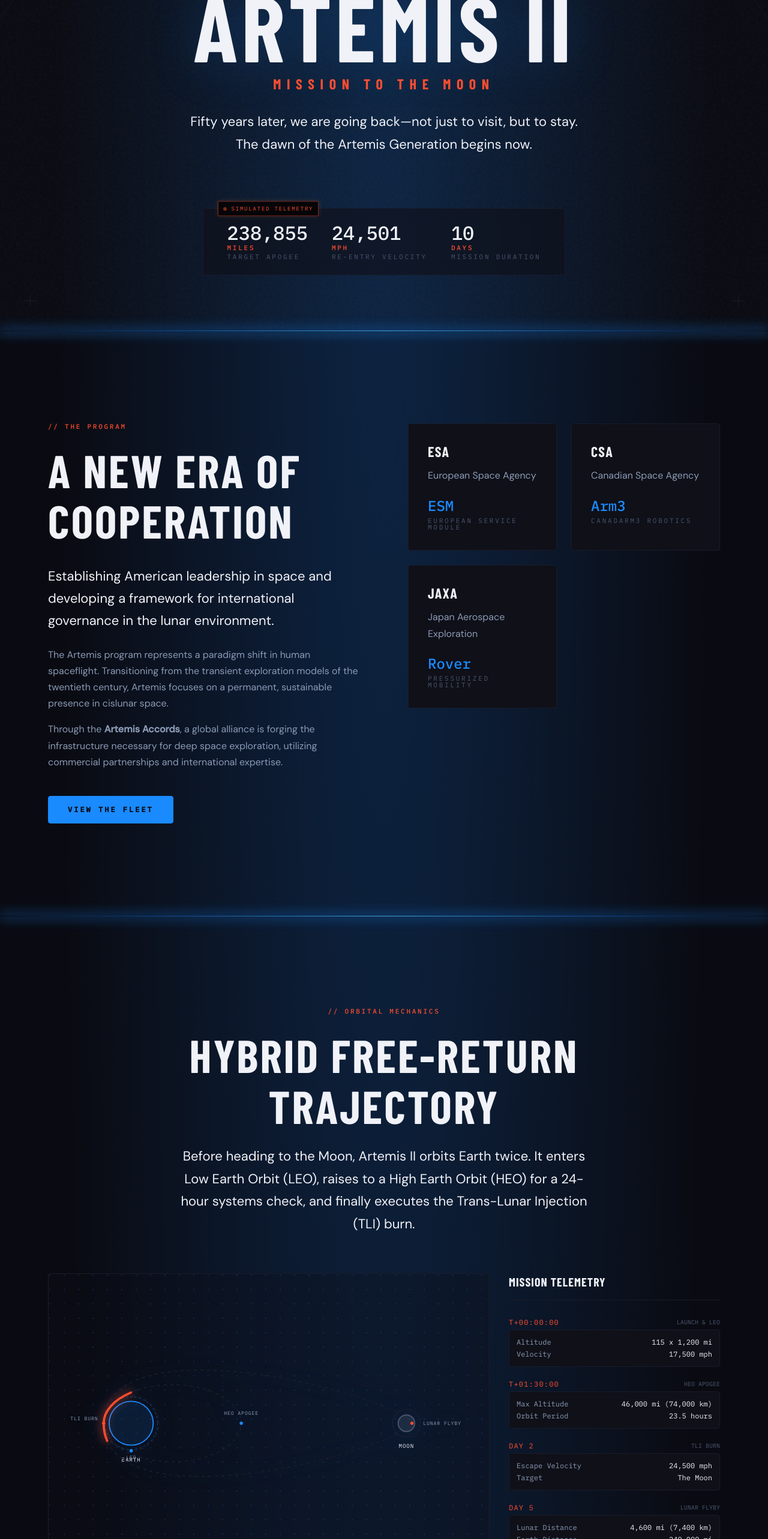
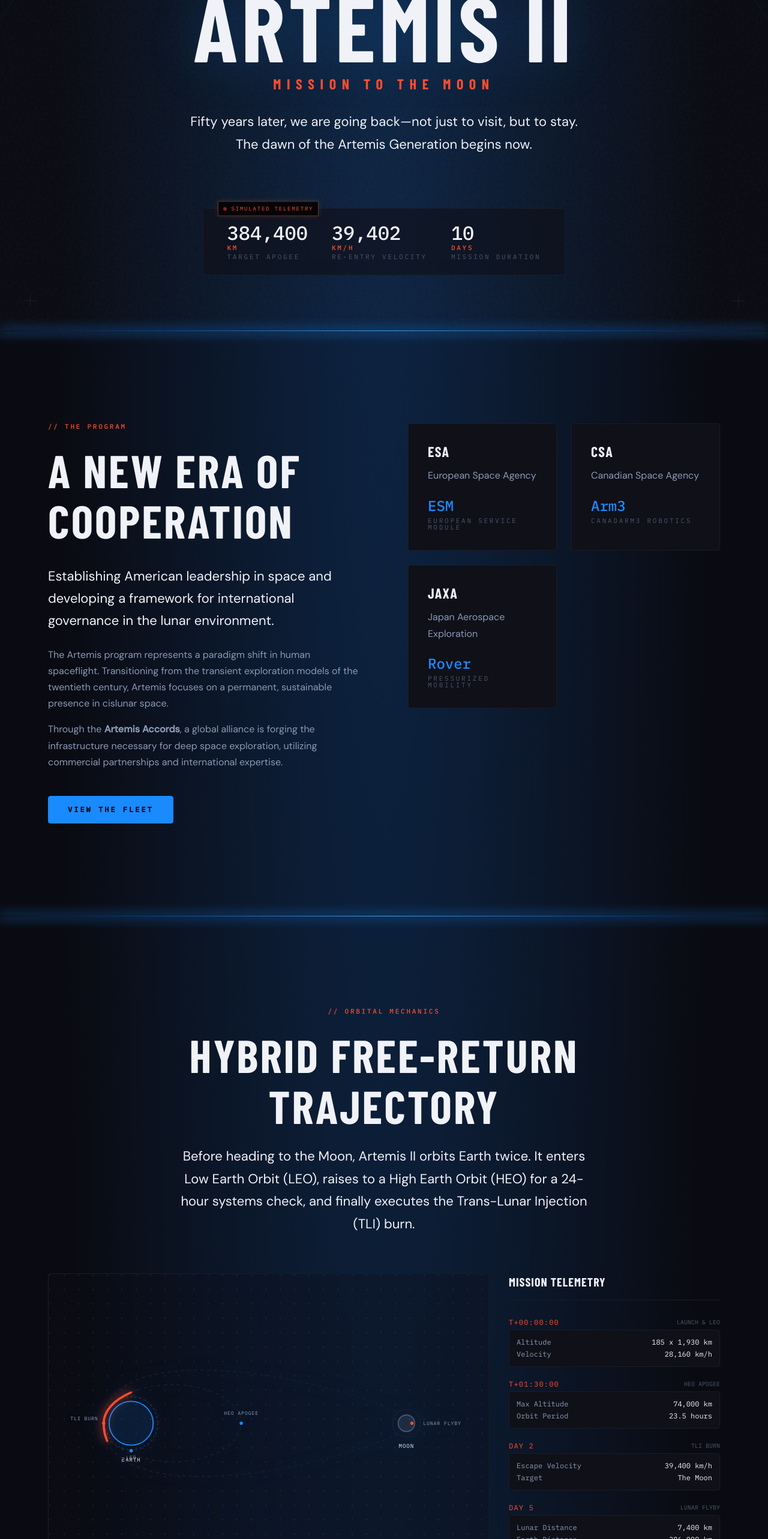
Before and after one commit to totaro/Artemis-II-Mission, a React (Vite) app: page / in a window 1280 px wide. Shown: the part 234-2800 px from the top of the page at 60% size. Built offline with nearby package versions, Linux system fonts and the light colour scheme; a web font is replaced by a local one.

Commit message:
feat: Update telemetry and data units
Updates the displayed telemetry units from imperial to metric for better global understanding. Also adjusts the simulated velocity to reflect a more accurate representation of the Artemis II mission parameters.

```diff
--- a/src/App.tsx
+++ b/src/App.tsx
@@ -5,14 +5,14 @@
 
 const comparisonData = [
   {
-    metric: 'Thrust (M lbs)',
-    Apollo: 7.5,
-    Artemis: 8.8,
+    metric: 'Thrust (M kg)',
+    Apollo: 3.4,
+    Artemis: 3.99,
   },
   {
-    metric: 'Volume (100 cu ft)',
-    Apollo: 2.1,
-    Artemis: 3.3,
+    metric: 'Volume (cu m)',
+    Apollo: 5.9,
+    Artemis: 9.3,
   },
   {
     metric: 'Mission Days',
@@ -22,7 +22,7 @@
 ];
 
 export default function App() {
-  const [velocity, setVelocity] = useState(24500);
+  const [velocity, setVelocity] = useState(39400);
   const [isMobileMenuOpen, setIsMobileMenuOpen] = useState(false);
   const [activeBlueprint, setActiveBlueprint] = useState<'orion' | 'sls'>('orion');
   const [activeSection, setActiveSection] = useState('');
@@ -60,8 +60,8 @@
   useEffect(() => {
     if (missionStatus !== 'active') return;
     const interval = setInterval(() => {
-      const baseVel = 24500;
-      const fluctuation = Math.floor(Math.random() * 15) - 7;
+      const baseVel = 39400;
+      const fluctuation = Math.floor(Math.random() * 25) - 12;
       setVelocity(baseVel + fluctuation);
     }, 800);
     return () => clearInterval(interval);
@@ -193,15 +193,15 @@
               </div>
             </div>
             <div className="flex flex-col mt-2 md:mt-0">
-              <span className="font-mono font-medium text-[32px] leading-none text-text-primary mb-1">238,855</span>
-              <span className="font-mono font-medium text-[11px] leading-none text-flare tracking-[0.25em]">MILES</span>
+              <span className="font-mono font-medium text-[32px] leading-none text-text-primary mb-1">384,400</span>
+              <span className="font-mono font-medium text-[11px] leading-none text-flare tracking-[0.25em]">KM</span>
               <span className="font-mono font-normal text-[11px] leading-none text-text-muted tracking-[0.25em] mt-1 uppercase">
                 {missionStatus === 'completed' ? 'Achieved Apogee' : 'Target Apogee'}
               </span>
             </div>
             <div className="flex flex-col mt-2 md:mt-0">
               <span className="font-mono font-medium text-[32px] leading-none text-text-primary mb-1">{velocity.toLocaleString()}</span>
-              <span className="font-mono font-medium text-[11px] leading-none text-flare tracking-[0.25em]">MPH</span>
+              <span className="font-mono font-medium text-[11px] leading-none text-flare tracking-[0.25em]">KM/H</span>
               <span className="font-mono font-normal text-[11px] leading-none text-text-muted tracking-[0.25em] mt-1 uppercase">
                 {missionStatus === 'completed' ? 'Max Re-entry Velocity' : 'Re-entry Velocity'}
               </span>
@@ -338,11 +338,11 @@
               <div className="bg-surface border border-border p-3 rounded-sm">
                 <div className="flex justify-between font-mono text-xs mb-1">
                   <span className="text-text-secondary">Altitude</span>
-                  <span className="text-text-primary">115 x 1,200 mi</span>
+                  <span className="text-text-primary">185 x 1,930 km</span>
                 </div>
                 <div className="flex justify-between font-mono text-xs">
                   <span className="text-text-secondary">Velocity</span>
-                  <span className="text-text-primary">17,500 mph</span>
+                  <span className="text-text-primary">28,160 km/h</span>
                 </div>
               </div>
             </div>
@@ -355,7 +355,7 @@
               <div className="bg-surface border border-border p-3 rounded-sm">
                 <div className="flex justify-between font-mono text-xs mb-1">
                   <span className="text-text-secondary">Max Altitude</span>
-                  <span className="text-text-primary">46,000 mi (74,000 km)</span>
+                  <span className="text-text-primary">74,000 km</span>
                 </div>
                 <div className="flex justify-between font-mono text-xs">
                   <span className="text-text-secondary">Orbit Period</span>
@@ -372,7 +372,7 @@
               <div className="bg-surface border border-border p-3 rounded-sm">
                 <div className="flex justify-between font-mono text-xs mb-1">
                   <span className="text-text-secondary">Escape Velocity</span>
-                  <span className="text-text-primary">24,500 mph</span>
+                  <span className="text-text-primary">39,400 km/h</span>
                 </div>
                 <div className="flex justify-between font-mono text-xs">
                   <span className="text-text-secondary">Target</span>
@@ -389,11 +389,11 @@
               <div className="bg-surface border border-border p-3 rounded-sm">
                 <div className="flex justify-between font-mono text-xs mb-1">
                   <span className="text-text-secondary">Lunar Distance</span>
-                  <span className="text-text-primary">4,600 mi (7,400 km)</span>
+                  <span className="text-text-primary">7,400 km</span>
                 </div>
                 <div className="flex justify-between font-mono text-xs">
                   <span className="text-text-secondary">Earth Distance</span>
-                  <span className="text-text-primary">~240,000 mi</span>
+                  <span className="text-text-primary">~386,000 km</span>
                 </div>
               </div>
             </div>
@@ -410,7 +410,7 @@
                 </div>
                 <div className="flex justify-between font-mono text-xs">
                   <span className="text-text-secondary">Heat Shield</span>
-                  <span className="text-text-primary">5,000°F (2,760°C)</span>
+                  <span className="text-text-primary">2,760°C</span>
                 </div>
               </div>
             </div>
@@ -567,13 +567,13 @@
             <h3 className="font-display font-extrabold text-2xl leading-[1.2] text-text-primary uppercase tracking-[0.05em] mb-3">SLS Block 1B</h3>
             <p className="mb-4">The Space Launch System. The only rocket capable of sending Orion, astronauts, and cargo directly to the Moon in a single launch.</p>
             <div className="flex flex-col mt-6">
-              <span className="font-mono font-medium text-2xl leading-none text-atmosphere mb-1">8.8M</span>
-              <span className="font-mono font-medium text-[11px] leading-none text-flare tracking-[0.25em]">LBS</span>
+              <span className="font-mono font-medium text-2xl leading-none text-atmosphere mb-1">3.99M</span>
+              <span className="font-mono font-medium text-[11px] leading-none text-flare tracking-[0.25em]">KG</span>
               <span className="font-mono font-normal text-[11px] leading-none text-text-muted tracking-[0.25em] mt-1 uppercase">Maximum Thrust</span>
             </div>
             <div className="flex flex-col mt-6">
-              <span className="font-mono font-medium text-2xl leading-none text-atmosphere mb-1">366</span>
-              <span className="font-mono font-medium text-[11px] leading-none text-flare tracking-[0.25em]">FEET</span>
+              <span className="font-mono font-medium text-2xl leading-none text-atmosphere mb-1">111</span>
+              <span className="font-mono font-medium text-[11px] leading-none text-flare tracking-[0.25em]">METERS</span>
               <span className="font-mono font-normal text-[11px] leading-none text-text-muted tracking-[0.25em] mt-1 uppercase">Total Height</span>
             </div>
           </div>
@@ -587,8 +587,8 @@
               <span className="font-mono font-normal text-[11px] leading-none text-text-muted tracking-[0.25em] mt-1 uppercase">Individual Components</span>
             </div>
             <div className="flex flex-col mt-6">
-              <span className="font-mono font-medium text-2xl leading-none text-flare mb-1">5,000°</span>
-              <span className="font-mono font-medium text-[11px] leading-none text-flare tracking-[0.25em]">FAHRENHEIT</span>
+              <span className="font-mono font-medium text-2xl leading-none text-flare mb-1">2,760°</span>
+              <span className="font-mono font-medium text-[11px] leading-none text-flare tracking-[0.25em]">CELSIUS</span>
               <span className="font-mono font-normal text-[11px] leading-none text-text-muted tracking-[0.25em] mt-1 uppercase">Re-entry Heat (640 Gigajoules)</span>
             </div>
           </div>
@@ -782,11 +782,11 @@
                 <>
                   <div className="border-l-2 border-atmosphere pl-6 py-1">
                     <h4 className="font-display font-bold text-xl text-text-primary uppercase tracking-wide mb-2">Solid Rocket Boosters</h4>
-                    <p className="text-sm text-text-secondary">Two five-segment solid rocket boosters provide more than 75% of the vehicle's thrust during the first two minutes of flight, producing 3.6 million pounds of thrust each.</p>
+                    <p className="text-sm text-text-secondary">Two five-segment solid rocket boosters provide more than 75% of the vehicle's thrust during the first two minutes of flight, producing 1.6 million kg of thrust each.</p>
                   </div>
                   <div className="border-l-2 border-border pl-6 py-1 transition-colors hover:border-atmosphere">
                     <h4 className="font-display font-bold text-xl text-text-primary uppercase tracking-wide mb-2">Core Stage</h4>
-                    <p className="text-sm text-text-secondary">Towering at 212 feet, it houses liquid hydrogen and liquid oxygen tanks to feed four RS-25 engines, providing the remaining 25% of thrust at liftoff.</p>
+                    <p className="text-sm text-text-secondary">Towering at 65 meters, it houses liquid hydrogen and liquid oxygen tanks to feed four RS-25 engines, providing the remaining 25% of thrust at liftoff.</p>
                   </div>
                   <div className="border-l-2 border-border pl-6 py-1 transition-colors hover:border-atmosphere">
                     <h4 className="font-display font-bold text-xl text-text-primary uppercase tracking-wide mb-2">Upper Stage (EUS)</h4>
@@ -843,13 +843,13 @@
               <tbody>
                 <tr>
                   <td className="p-4 text-left border-b border-border text-text-secondary">Rocket Thrust</td>
-                  <td className="p-4 text-left border-b border-border text-text-muted">7.5 million lbs</td>
-                  <td className="p-4 text-left border-b border-border text-text-primary font-medium">8.8 million lbs</td>
+                  <td className="p-4 text-left border-b border-border text-text-muted">3.4 million kg</td>
+                  <td className="p-4 text-left border-b border-border text-text-primary font-medium">3.99 million kg</td>
                 </tr>
                 <tr>
                   <td className="p-4 text-left border-b border-border text-text-secondary">Habitable Volume</td>
-                  <td className="p-4 text-left border-b border-border text-text-muted">210 cubic feet</td>
-                  <td className="p-4 text-left border-b border-border text-text-primary font-medium">330 cubic feet</td>
+                  <td className="p-4 text-left border-b border-border text-text-muted">5.9 cubic meters</td>
+                  <td className="p-4 text-left border-b border-border text-text-primary font-medium">9.3 cubic meters</td>
                 </tr>
                 <tr>
                   <td className="p-4 text-left border-b border-border text-text-secondary">Computing Power</td>
```
